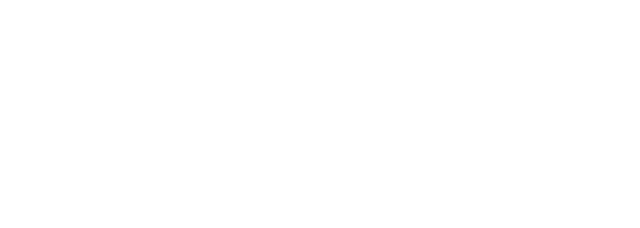
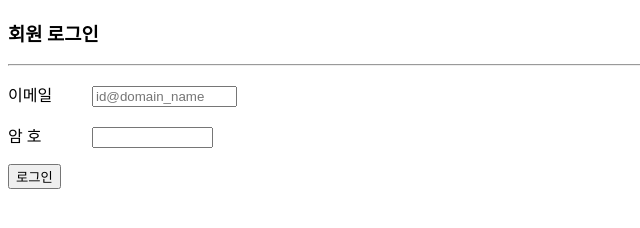
Before and after one commit to jiwoonyu/web_2023, a plain HTML site: page report/login.html in a window 1280 px wide. Shown: the whole page, without its empty margins (0-640 px from the left). Drawn offline with Linux system fonts and the light colour scheme.

Commit message:
login 페이지 생성

```diff
--- a/report/login.html
+++ b/report/login.html
@@ -2,9 +2,17 @@
 <html lang="en">
 <head>
     <meta charset="UTF-8">
-    <title>Title</title>
+    <title>로그인 페이지</title>
 </head>
 <body>
-
+    <h3>회원 로그인</h3>
+    <hr>
+<form>
+    <p><label for="user_email" style="display:inline-block; width:80px;">이메일</label>
+    <input type="email" id="user_email" size="15" placeholder="id@domain_name"></p>
+    <p><label for="pwd" style="display:inline-block; width:80px;">암 호</label>
+    <input type="password" id="pwd" size="12"></p>
+    <input type="submit" value="로그인">
+</form>
 </body>
 </html>
```
